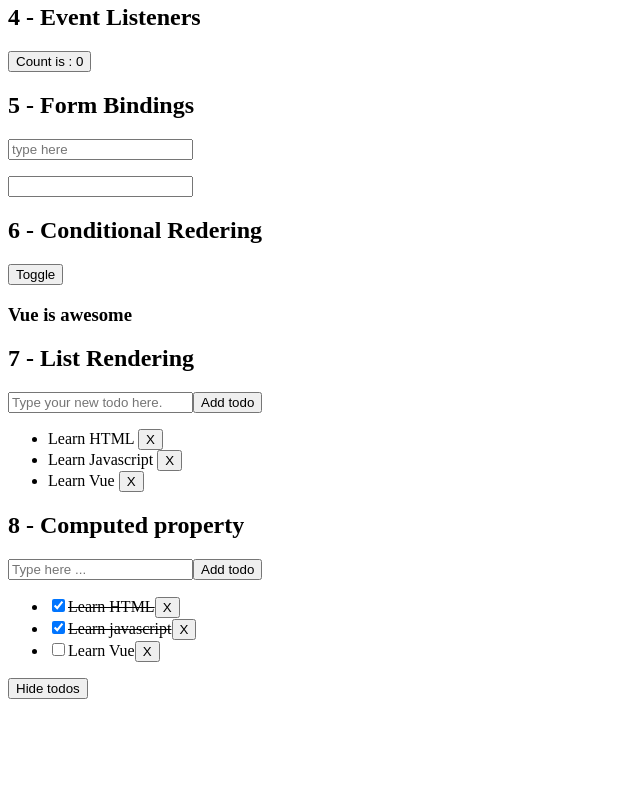
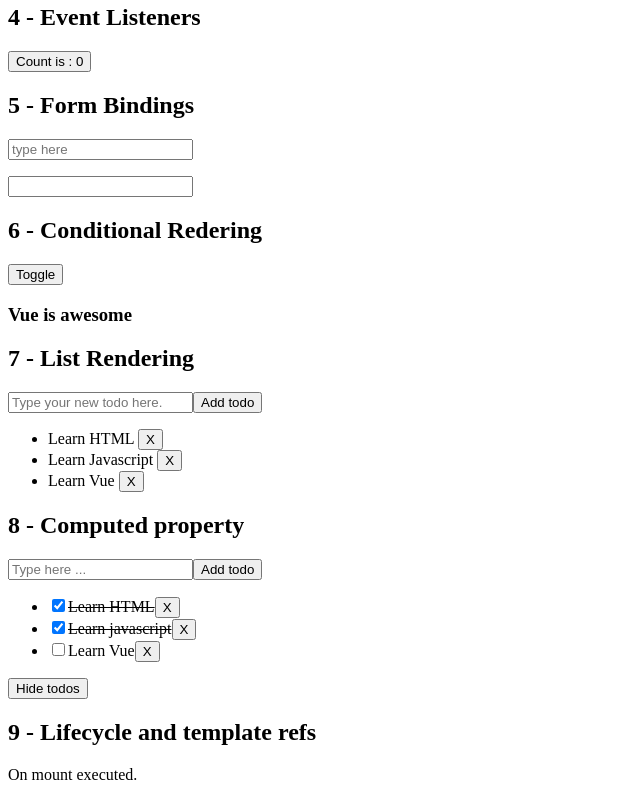
Before and after one commit to DavidQP/official-vue-tutorial, a Vue app: page / in a window 1280 px wide. Shown: the part 330-1130 px from the top of the page, without its empty margins (0-640 px from the left). Before the commit the page ends 1037 px from the top, so only its background shows below. Built offline with nearby package versions, Linux system fonts and the light colour scheme.

Commit message:
Add lifecycle and template refs section

```diff
--- a/src/App.vue
+++ b/src/App.vue
@@ -9,6 +9,7 @@ import FormBindings from '@/components/FormBindings.vue'
 import ConditionalRendering from '@/components/ConditionalRendering.vue'
 import ListRendering from '@/components/ListRendering.vue'
 import ComputedProperty from '@/components/ComputedProperty.vue'
+import LifecycleAndTemplateRefs from '@/components/LifecycleAndTemplateRefs.vue'
 
 const section = ref(0);
 </script>
@@ -23,4 +24,5 @@ const section = ref(0);
   <ConditionalRendering :section="6" />
   <ListRendering :section="7" />
   <ComputedProperty :section="8" />
+  <LifecycleAndTemplateRefs :section="9" />
 </template>
--- /dev/null
+++ b/src/components/LifecycleAndTemplateRefs.vue
@@ -0,0 +1,23 @@
+<script setup>
+  import { defineProps, onMounted, ref } from 'vue'
+
+  const props = defineProps({
+    section: {
+      type: Number,
+      default: 0
+    }
+  })
+
+  const title = ref('Lifecycle and template refs')
+  const pElementRef = ref(null)
+
+  // functions
+  onMounted(() => {
+    pElementRef.value.textContent = 'On mount executed.'
+  })
+</script>
+
+<template>
+  <h2>{{ section }} - {{ title }} </h2>
+  <p ref="pElementRef"> Hello </p>
+</template>
```
